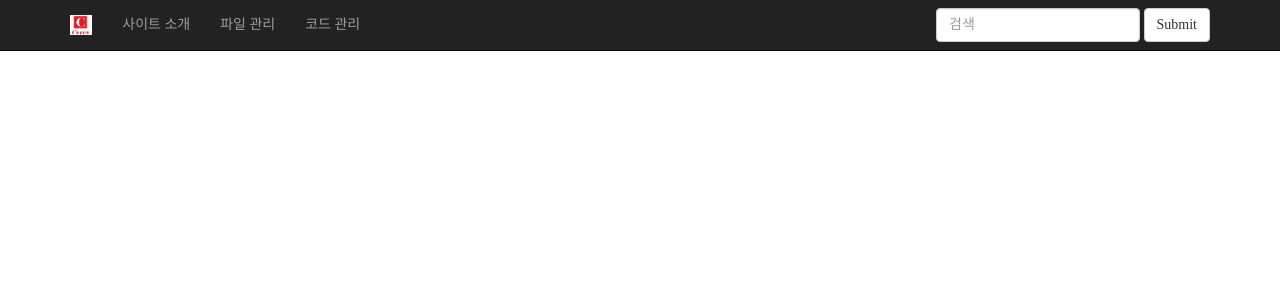
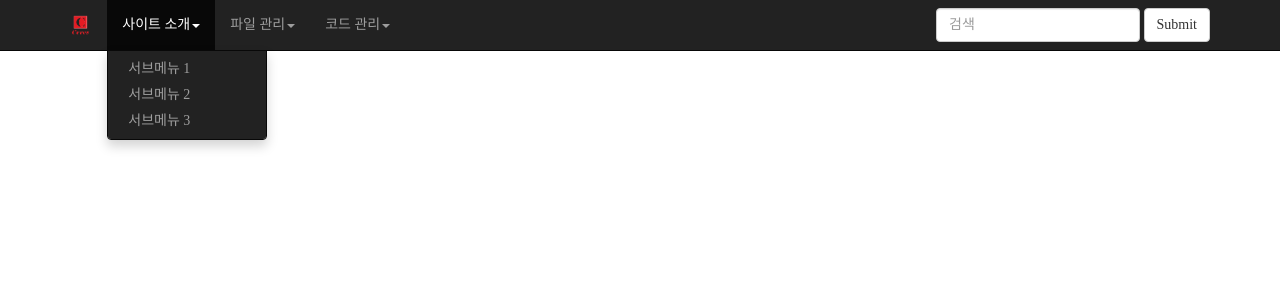
Before and after one commit to kukaro/Ceres-KukaroWebPage, a CodeIgniter app: page /database/index.php/main/index in a window 1280 px wide, after a click on "사이트 소개". Shown: the top 300 px of the page. Run offline with CodeIgniter, Linux system fonts and the light colour scheme; some libraries are stand-ins or nearby versions; some web fonts are replaced.

Commit message:
v0.1.25 add css repairbarnd

```diff
--- a/application/controllers/Main.php
+++ b/application/controllers/Main.php
@@ -18,7 +18,7 @@ class Main extends CI_Controller
             "bootstrap" => "application/views/public/bootstrap/dist/js/bootstrap.min.js",
             "custom" => "application/views/public/custom/dist/js/main.js"
         );
-        $image = array("custom-ceres" => "application/views/public/custom/dist/image/ceres_origin.bmp");
+        $image = array("custom-ceres" => "application/views/public/custom/dist/image/ceres_origin.gif");
         $data = array("css" => $css,
             "js" => $js,
             "image" => $image);
--- a/application/views/main.php
+++ b/application/views/main.php
@@ -35,9 +35,20 @@
             <!-- Collect the nav links, forms, and other content for toggling -->
             <div class="collapse navbar-collapse navbar-ex1-collapse">
                 <ul class="nav navbar-nav">
-                    <li onmouseover="mouse_over(0)" onmouseleave="mouse_leave(0)"><a href="#">사이트 소개</a></li>
-                    <li onmouseover="mouse_over(1)" onmouseleave="mouse_leave(1)"><a href="#">파일 관리</a></li>
-                    <li onmouseover="mouse_over(2)" onmouseleave="mouse_leave(2)"><a href="#">코드 관리</a></li>
+                    <li class="dropdown" onmouseover="mouse_over(0)" onmouseleave="mouse_leave(0)"><a
+                                class="dropdown-toggle" data-toggle="dropdown" href="#">사이트 소개<b class="caret"></b></a>
+                        <ul class="dropdown-menu inverse-dropdown">
+                            <li><a href="#">서브메뉴 1</a></li>
+                            <li><a href="#">서브메뉴 2</a></li>
+                            <li><a href="#">서브메뉴 3</a></li>
+                        </ul>
+                    </li>
+                    <li class="dropdown" onmouseover="mouse_over(1)" onmouseleave="mouse_leave(1)"><a
+                                class="dropdown-toggle" data-toggle="dropdown" href="#">파일 관리<b class="caret"></b></a>
+                    </li>
+                    <li class="dropdown" onmouseover="mouse_over(2)" onmouseleave="mouse_leave(2)"><a
+                                class="dropdown-toggle" data-toggle="dropdown" href="#">코드 관리<b class="caret"></b></a>
+                    </li>
                     <!-- <li class="dropdown">
                        <a href="#" class="dropdown-toggle" data-toggle="dropdown">드롭다운 <b class="caret"></b></a>
                        <ul class="dropdown-menu">
--- a/application/views/public/custom/dist/css/custom.css
+++ b/application/views/public/custom/dist/css/custom.css
@@ -1,8 +1,24 @@
 @font-face {
     font-family: 'NanumGothic';
-    src:url("/CI/application/views/public/custom/dist/font/NanumGothic.eot");
-    src:local(""), url("/CI/application/views/public/custom/dist/font/NanumGothic.woff") format("woff");
+    src: url("/CI/application/views/public/custom/dist/font/NanumGothic.eot");
+    src: local(""), url("/CI/application/views/public/custom/dist/font/NanumGothic.woff") format("woff");
 }
-body{
+
+body {
     font-family: "NanumGothic";
 }
+
+.inverse-dropdown {
+    background-color: #222;
+    border-color: #080808;
+}
+
+.inverse-dropdown > li > a {
+    color: #9d9d9d;
+}
+
+.inverse-dropdown > li > a:hover,
+.inverse-dropdown > li > a:focus {
+    color: #fff;
+    background-color: transparent;
+}
```
Also changed, not shown: application/views/public/custom/dist/image/ceres_origin.gif (added), 1 other file.
